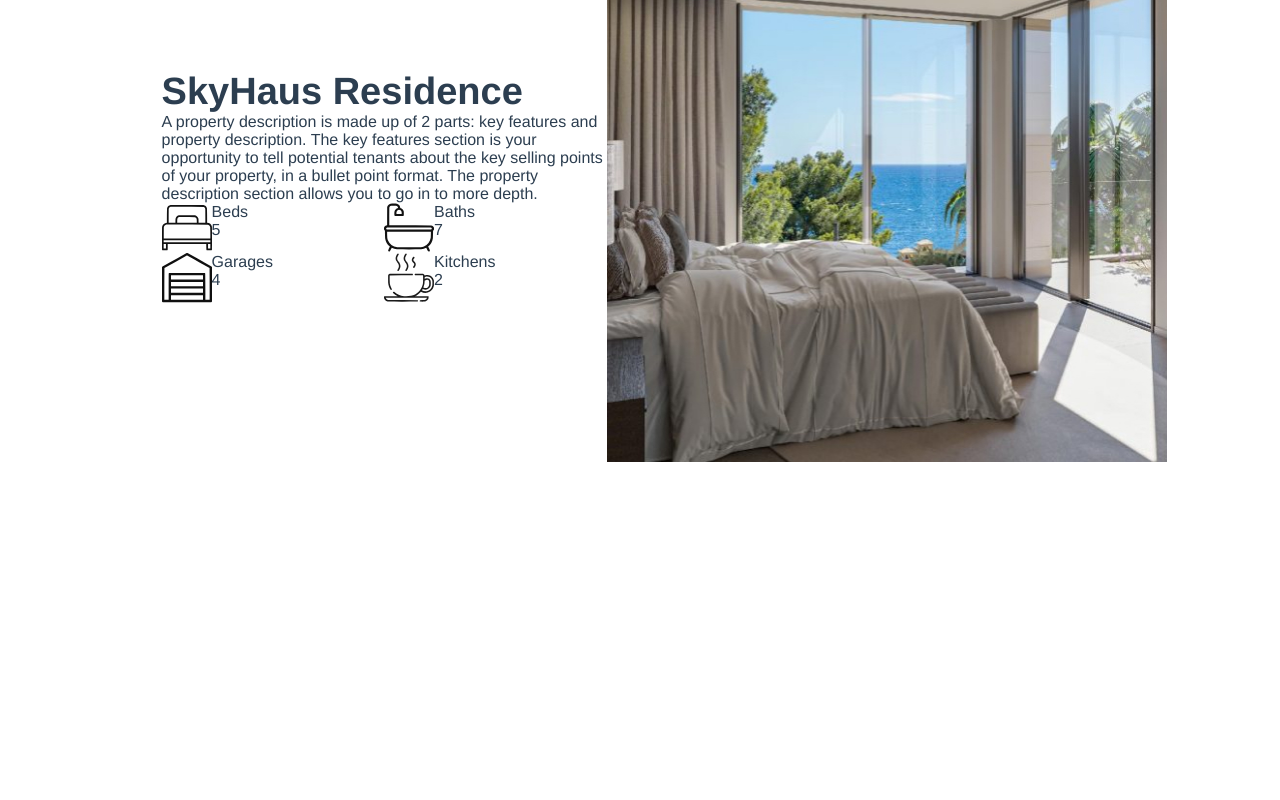
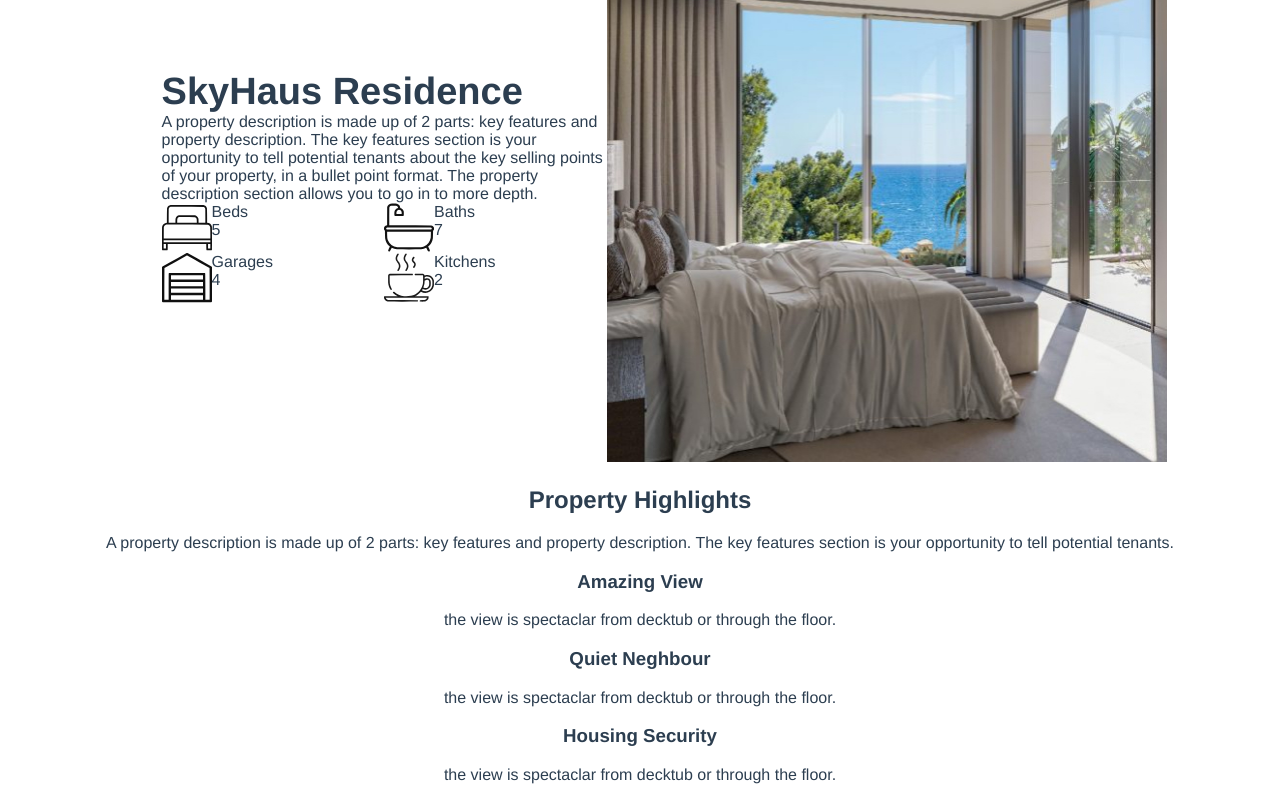
Before and after one commit to TheSirsh/villa-vue, a Vue app: page / in a window 1280 px wide. Shown: the part 755-1555 px from the top of the page. Before the commit the page ends 1229 px from the top, so only its background shows below. Built offline with nearby package versions, Linux system fonts and the light colour scheme.

Commit message:
feat: add basic property section

```diff
--- a/src/App.vue
+++ b/src/App.vue
@@ -3,6 +3,7 @@
     <headr/>
     <banner/>
     <residence/>
+    <property/>
   </div>
 </template>
 
@@ -10,11 +11,12 @@
   import headr from "@/components/header/headr.vue";
   import banner from "@/components/banner/banner.vue";
   import residence from "@/components/residence/residence.vue";
+  import property from "./components/property/property.vue";
 
   export default {
     name: 'App',
     components: {
-      headr, banner, residence,
+      headr, banner, residence, property,
     }
   }
 </script>
--- /dev/null
+++ b/src/components/property/bottom.vue
@@ -0,0 +1,24 @@
+<template>
+  <div>
+    <div>
+      <div>
+        <h3>Amazing View</h3>
+        <p>the view is spectaclar from decktub or through the floor.</p>
+      </div>
+      <div>
+        <h3>Quiet Neghbour</h3>
+        <p>the view is spectaclar from decktub or through the floor.</p>
+      </div>
+      <div>
+        <h3>Housing Security</h3>
+        <p>the view is spectaclar from decktub or through the floor.</p>
+      </div>
+    </div>
+  </div>
+</template>
+
+<script>
+  export default {
+
+  }
+</script>
--- /dev/null
+++ b/src/components/property/property.vue
@@ -0,0 +1,17 @@
+<template>
+  <section>
+    <upper/>
+    <bottom/>
+  </section>
+</template>
+
+<script>
+  import upper from './upper.vue';
+  import bottom from './bottom.vue';
+
+  export default {
+    components: {
+      upper, bottom,
+    }
+  }
+</script>
--- /dev/null
+++ b/src/components/property/upper.vue
@@ -0,0 +1,12 @@
+<template>
+  <div>
+    <h2>Property Highlights</h2>
+    <p>A property description is made up of 2 parts: key features and property description. The key features section is your opportunity to tell potential tenants.</p>
+  </div>
+</template>
+
+<script>
+  export default {
+
+  }
+</script>
```
